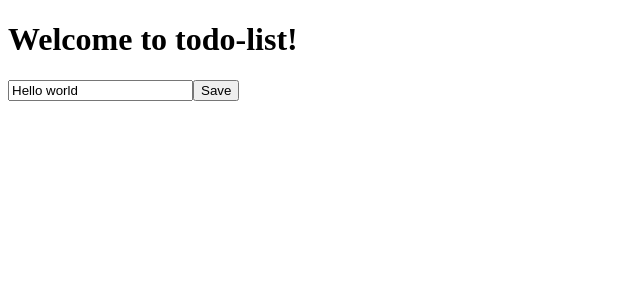
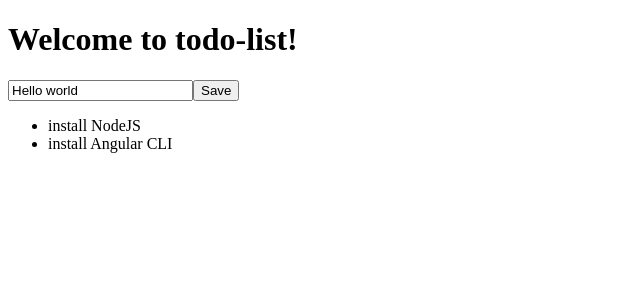
Before and after one commit to bambij19/ng-girls-todo, an Angular app: page / in a window 1280 px wide. Shown: the top 300 px of the page, without its empty margins (0-640 px from the left). Built offline with nearby package versions, Linux system fonts and the light colour scheme.

Commit message:
Create and display mock list items

```diff
--- a/src/app/app.component.ts
+++ b/src/app/app.component.ts
@@ -8,9 +8,18 @@ import { Component } from '@angular/core';
     </h1>
 
     <app-input-button-unit></app-input-button-unit>
+    <ul>
+      <li *ngFor="let todoItem of todoList">
+        {{ todoItem.title }}
+      </li>
+    </ul>
   `,
   styleUrls: ['./app.component.css']
 })
 export class AppComponent {
   title = 'todo-list';
+  todoList = [
+    {title: 'install NodeJS'},
+    {title: 'install Angular CLI'},
+  ];
 }
```
